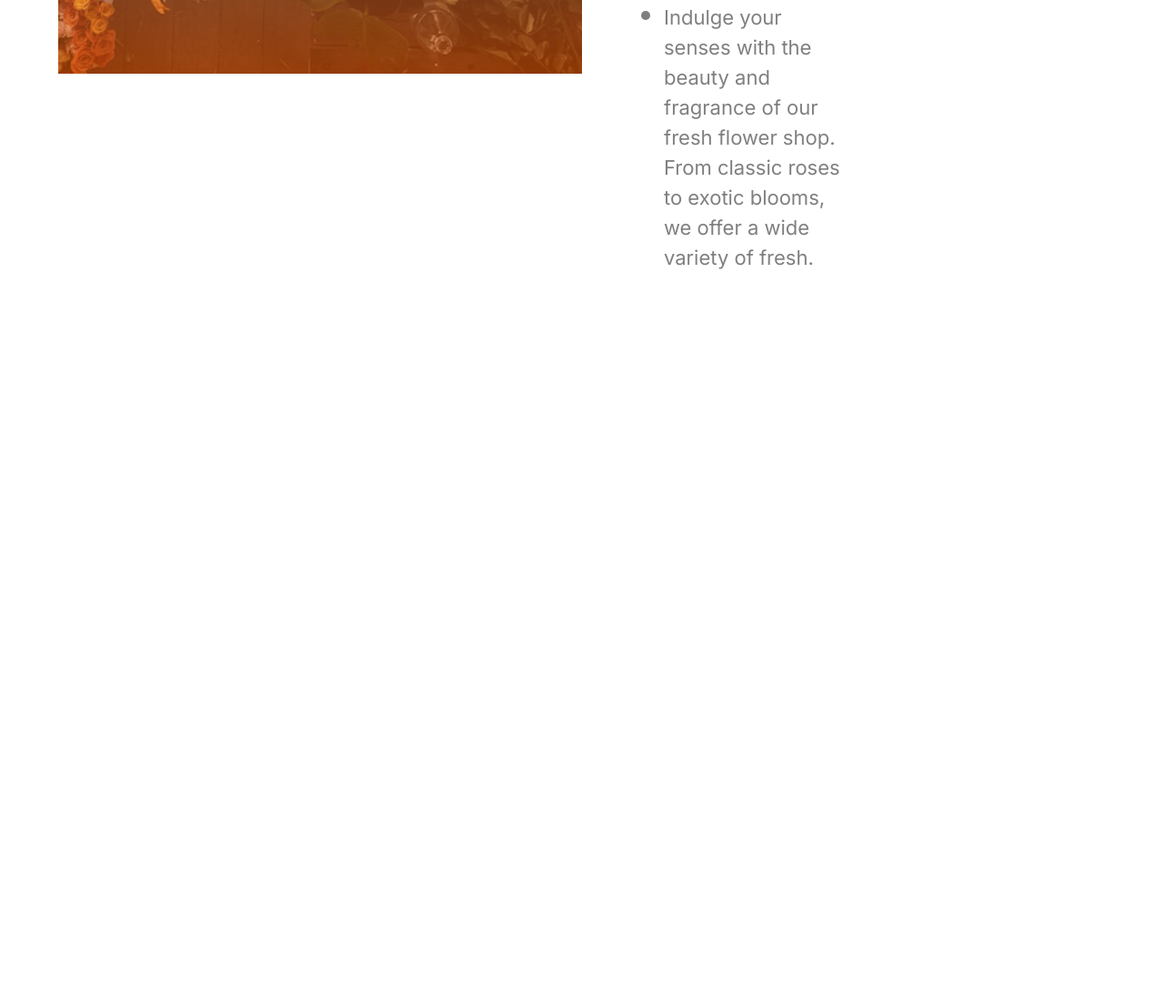
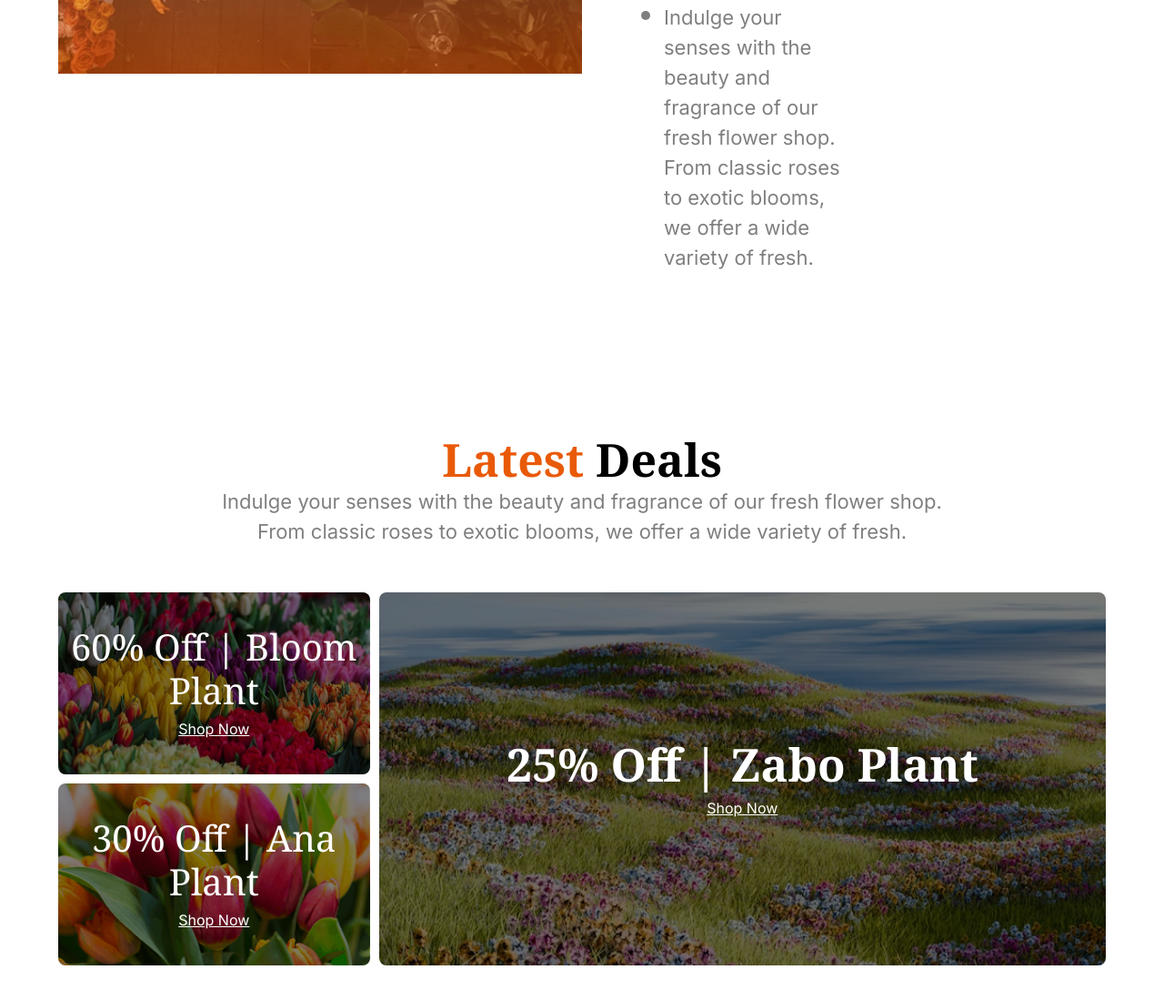
Before and after one commit to kawserbappy1/Flowers-html-css, a plain HTML site: page index.html in a window 1280 px wide. Shown: the part 2908-4007 px from the top of the page at 91% size. Before the commit the page ends 3333 px from the top, so only its background shows below. Drawn offline with nearby package versions, Linux system fonts and the light colour scheme.

Commit message:
deals area added

```diff
--- a/assests/css/style.css
+++ b/assests/css/style.css
@@ -196,6 +196,7 @@ nav {
   width: 100%;
   padding: 20px 0;
   font-size: 16px;
+  cursor: pointer;
 }
 /* PLANT AREA END  */
 /* PLANT SELLER AREA START  */
@@ -242,3 +243,74 @@ nav {
   right: -100px;
 }
 /* PLANT SELLER AREA START  */
+/* <!-- DEALS AREAA START  --> */
+.deals-area {
+  padding-bottom: 100px;
+}
+.deals-wrapper {
+  display: flex;
+  gap: 10px;
+  border-radius: 10px;
+}
+
+.deals-left {
+  display: flex;
+  flex-direction: column;
+  gap: 10px;
+  width: 30%;
+}
+
+.deals-right {
+  width: 70%;
+}
+
+.left-top {
+  background-image: linear-gradient(rgba(0, 0, 0, 0.5), rgba(0, 0, 0, 0.5)),
+    url("../img/deal-bloom.png");
+  background-size: cover;
+  background-position: center;
+  border-radius: 8px;
+  height: 200px;
+  display: flex;
+  align-items: center;
+  justify-content: center;
+}
+.left-bottom {
+  background-image: linear-gradient(rgba(0, 0, 0, 0.5), rgba(0, 0, 0, 0.5)),
+    url("../img/deal-ana.png");
+  background-size: cover;
+  background-position: center;
+  border-radius: 8px;
+  height: 200px;
+  display: flex;
+  align-items: center;
+  justify-content: center;
+}
+.left-to .text {
+  color: white;
+  text-align: center;
+}
+.right-box {
+  background-image: linear-gradient(rgba(0, 0, 0, 0.5), rgba(0, 0, 0, 0.5)),
+    url("../img/deal-zabo.png");
+  background-size: cover;
+  background-position: center;
+  border-radius: 8px;
+  height: 100%;
+  display: flex;
+  align-items: center;
+  justify-content: center;
+}
+.text {
+  text-align: center;
+}
+.text h2 {
+  color: #fff;
+}
+.card-link {
+  color: #fff;
+  text-decoration: underline;
+  font-size: 16px;
+}
+
+/* <!-- DEALS AREAA END  --> */
--- a/index.html
+++ b/index.html
@@ -177,6 +177,45 @@
         </div>
       </section>
       <!-- PLANT SELLER AREA END  -->
+      <!-- DEALS AREAA START  -->
+      <section class="deals-area">
+        <div class="container">
+          <div class="section-title">
+            <h2><span>Latest</span> Deals</h2>
+            <p>
+              Indulge your senses with the beauty and fragrance of our fresh
+              flower shop. <br />
+              From classic roses to exotic blooms, we offer a wide variety of
+              fresh.
+            </p>
+          </div>
+          <div class="deals-wrapper">
+            <div class="deals-left">
+              <div class="left-top">
+                <div class="text">
+                  <h3>60% Off | Bloom Plant</h3>
+                  <a href="#" class="card-link">Shop Now</a>
+                </div>
+              </div>
+              <div class="left-bottom">
+                <div class="text">
+                  <h3>30% Off | Ana Plant</h3>
+                  <a href="#" class="card-link">Shop Now</a>
+                </div>
+              </div>
+            </div>
+            <div class="deals-right">
+              <div class="right-box">
+                <div class="text">
+                  <h2>25% Off | Zabo Plant</h2>
+                  <a href="#" class="card-link">Shop Now</a>
+                </div>
+              </div>
+            </div>
+          </div>
+        </div>
+      </section>
+      <!-- DEALS AREAA END  -->
     </main>
   </body>
 </html>
```
